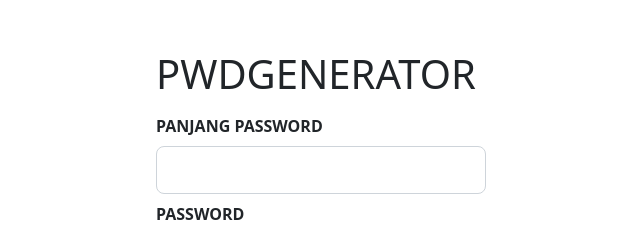
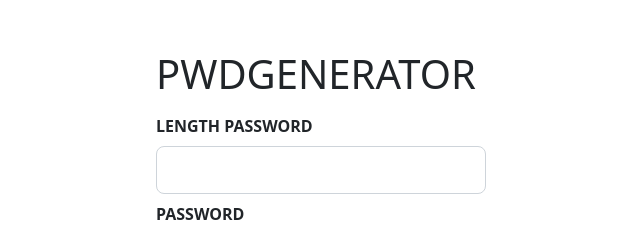
Before and after one commit to waynuts/pwd-generator, a plain HTML site: page index.html in a window 1280 px wide. Shown: the part 170-401 px from the top of the page, 319-959 px from the left. Drawn offline with nearby package versions, Linux system fonts and the light colour scheme.

Commit message:
PWD UPDATE

```diff
--- a/index.html
+++ b/index.html
@@ -15,7 +15,7 @@
         <div class="d-flex flex-column">
             <h1>PWDGENERATOR</h1>
             <div class="d-flex flex-column gap-2 mt-2">
-                <label for="passwordLength" class="text-uppercase fw-bold">Panjang Password</label>
+                <label for="passwordLength" class="text-uppercase fw-bold">Length Password</label>
                 <input class="form-control form-control-lg" id="passwordLength" type="number">
                 <label for="password" class="text-uppercase fw-bold">Password</label>
                 <input class="form-control form-control-lg" id="password" disabled>
```
